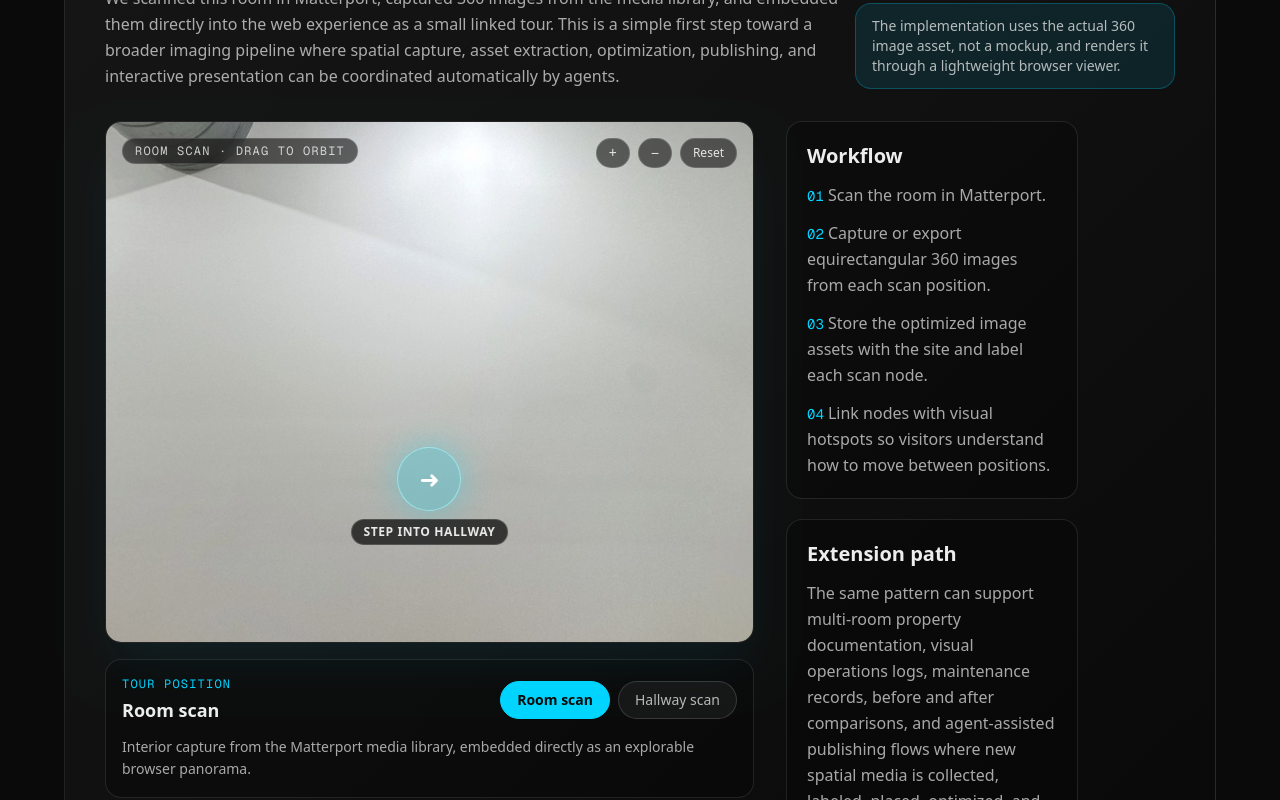
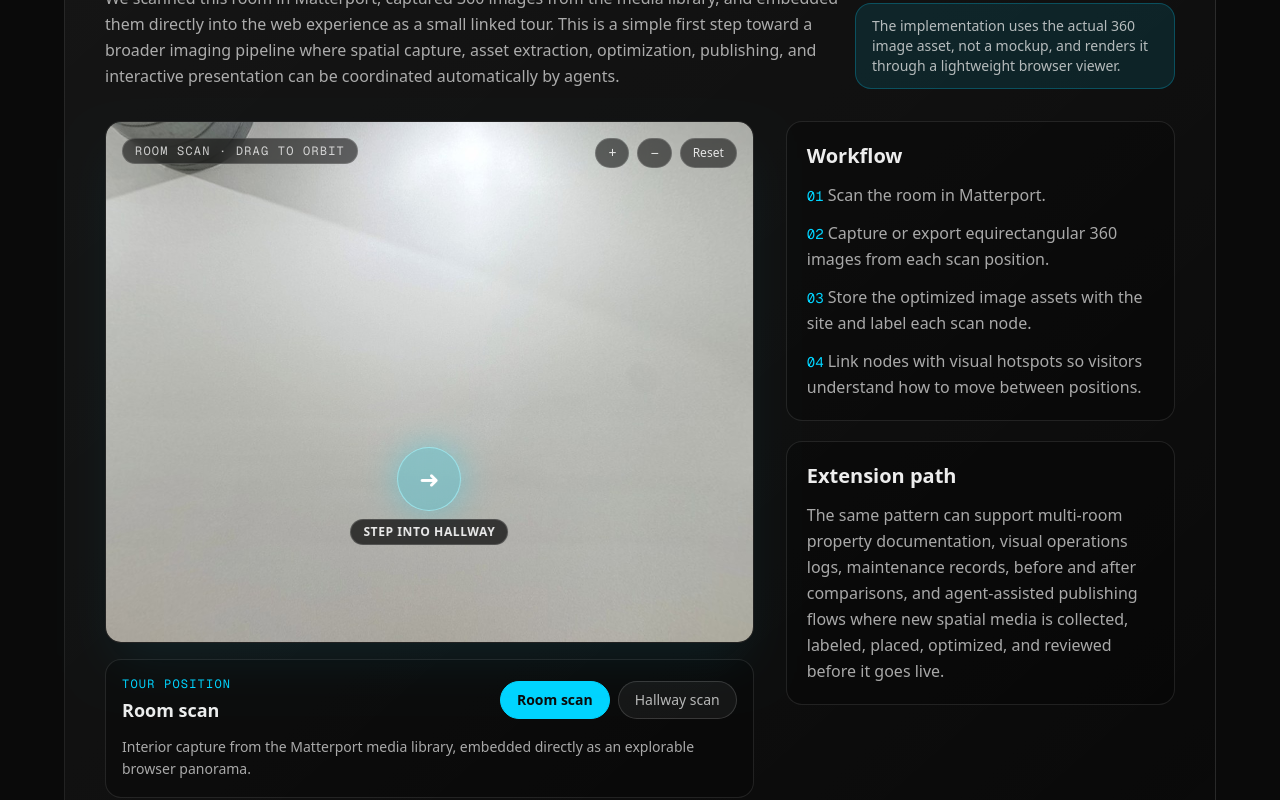
Before and after one commit to btecme/btecOrg, a Next.js app: page /research in a window 1280 px wide. Shown: the part 1100-1900 px from the top of the page. Built offline with nearby package versions, Linux system fonts and the light colour scheme.

Commit message:
Constrain panorama tour width in grid layout

```diff
--- a/app/research/page.tsx
+++ b/app/research/page.tsx
@@ -93,9 +93,11 @@ export default function ResearchPage() {
           </div>
 
           <div className="grid gap-8 lg:grid-cols-[1.25fr_0.75fr] lg:items-start">
-            <PanoramaTour />
+            <div className="min-w-0">
+              <PanoramaTour />
+            </div>
 
-            <div className="space-y-5">
+            <div className="min-w-0 space-y-5">
               <div className="rounded-2xl border border-white/10 bg-black/25 p-5">
                 <h3 className="text-xl font-semibold mb-3">Workflow</h3>
                 <ol className="space-y-3 text-foreground/70 leading-relaxed">
--- a/components/PanoramaTour.tsx
+++ b/components/PanoramaTour.tsx
@@ -53,7 +53,7 @@ export default function PanoramaTour() {
   );
 
   return (
-    <div className="space-y-4">
+    <div className="min-w-0 max-w-full space-y-4">
       <PanoramaViewer
         key={activeScene.id}
         imageSrc={activeScene.imageSrc}
--- a/components/PanoramaViewer.tsx
+++ b/components/PanoramaViewer.tsx
@@ -202,7 +202,7 @@ export default function PanoramaViewer({ imageSrc, title, sceneLabel, hotspots =
   };
 
   return (
-    <div className="relative overflow-hidden rounded-2xl border border-white/10 bg-black/40 shadow-2xl shadow-cyan-500/10">
+    <div className="relative min-w-0 max-w-full overflow-hidden rounded-2xl border border-white/10 bg-black/40 shadow-2xl shadow-cyan-500/10">
       <div className="absolute left-4 top-4 z-20 rounded-full border border-white/15 bg-black/55 px-3 py-1 text-xs font-mono uppercase tracking-widest text-white/75 backdrop-blur">
         {sceneLabel ? `${sceneLabel} · Drag to orbit` : 'Drag to orbit'}
       </div>
```
